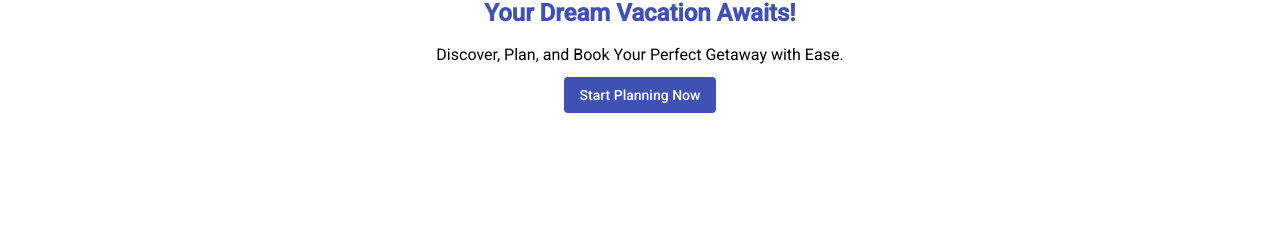
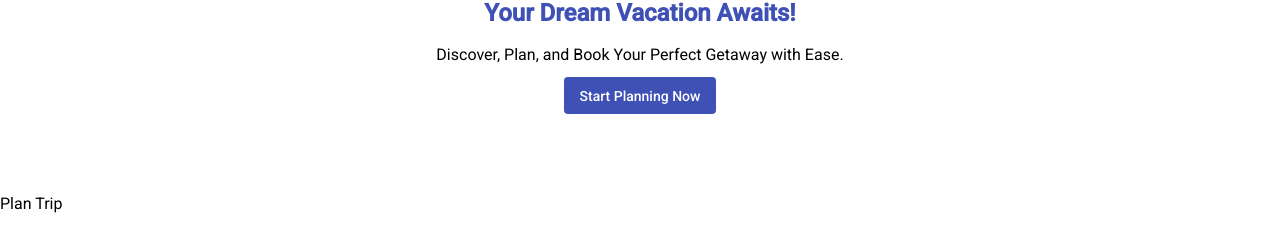
Before and after one commit to Surajit05021997/plan-my-trip, an Angular app: page /plan-trip in a window 1280 px wide. Before the commit this address led to /. Shown: the part 164-416 px from the top of the page. Built offline with nearby package versions, Linux system fonts and the light colour scheme.

Commit message:
added plan trip module

```diff
--- a/src/app/app-routing.module.ts
+++ b/src/app/app-routing.module.ts
@@ -1,11 +1,20 @@
 import { NgModule } from '@angular/core';
 import { RouterModule, Routes } from '@angular/router';
+import { PlanTripComponent } from './feature/plan-trip/pages/plan-trip/plan-trip.component';
 
-const routes: Routes = [];
+const routes: Routes = [
+  {
+    path: 'plan-trip',
+    component: PlanTripComponent
+  },
+];
 
 @NgModule({
   imports: [
     RouterModule.forRoot(routes),
   ],
+  exports: [
+    RouterModule,
+  ],
 })
 export class AppRoutingModule { }
--- a/src/app/app.component.html
+++ b/src/app/app.component.html
@@ -1,3 +1,4 @@
 <app-header></app-header>
 <div class="divider"></div>
 <app-hero-header></app-hero-header>
+<router-outlet></router-outlet>
--- a/src/app/app.module.ts
+++ b/src/app/app.module.ts
@@ -4,6 +4,7 @@ import { BrowserAnimationsModule } from '@angular/platform-browser/animations';
 import { LayoutModule } from './layout/layout.module';
 import { AppComponent } from './app.component';
 import { AppRoutingModule } from './app-routing.module';
+import { PlanTripModule } from './feature/plan-trip/plan-trip.module';
 
 @NgModule({
   declarations: [
@@ -14,6 +15,7 @@ import { AppRoutingModule } from './app-routing.module';
     BrowserAnimationsModule,
     LayoutModule,
     AppRoutingModule,
+    PlanTripModule,
   ],
   providers: [],
   bootstrap: [AppComponent]
--- /dev/null
+++ b/src/app/feature/plan-trip/pages/plan-trip/plan-trip.component.html
@@ -0,0 +1 @@
+<div>Plan Trip</div>
--- a/src/app/layout/hero-header/hero-header.component.html
+++ b/src/app/layout/hero-header/hero-header.component.html
@@ -1,5 +1,7 @@
 <div class="hero-header container">
     <h1 class="title">Your Dream Vacation Awaits!</h1>
     <p>Discover, Plan, and Book Your Perfect Getaway with Ease.</p>
-    <button mat-flat-button color="primary">Start Planning Now</button>
+    <button mat-flat-button color="primary">
+        <a routerLink="/plan-trip">Start Planning Now</a>
+    </button>
 </div>
--- a/src/app/layout/layout.module.ts
+++ b/src/app/layout/layout.module.ts
@@ -2,6 +2,7 @@ import { NgModule } from '@angular/core';
 import { MatButtonModule } from '@angular/material/button';
 import { HeaderComponent } from './header/header.component';
 import { HeroHeaderComponent } from './hero-header/hero-header.component';
+import { RouterModule } from '@angular/router';
 
 @NgModule({
   declarations: [
@@ -10,6 +11,7 @@ import { HeroHeaderComponent } from './hero-header/hero-header.component';
   ],
   imports: [
     MatButtonModule,
+    RouterModule,
   ],
   exports: [
     HeaderComponent,
--- a/src/styles.scss
+++ b/src/styles.scss
@@ -25,6 +25,11 @@ body {
   -webkit-font-smoothing: antialiased;
 }
 
+a {
+  text-decoration: none;
+  color: inherit;
+}
+
 .divider {
   border-top: 1px solid var(--clr-gray-200);
 }
```
Also changed, not shown: src/app/feature/plan-trip/pages/plan-trip/plan-trip.component.ts (added, +10 -0 lines), src/app/feature/plan-trip/plan-trip.module.ts (added, +12 -0 lines), src/app/feature/plan-trip/pages/plan-trip/plan-trip.component.scss (added).
